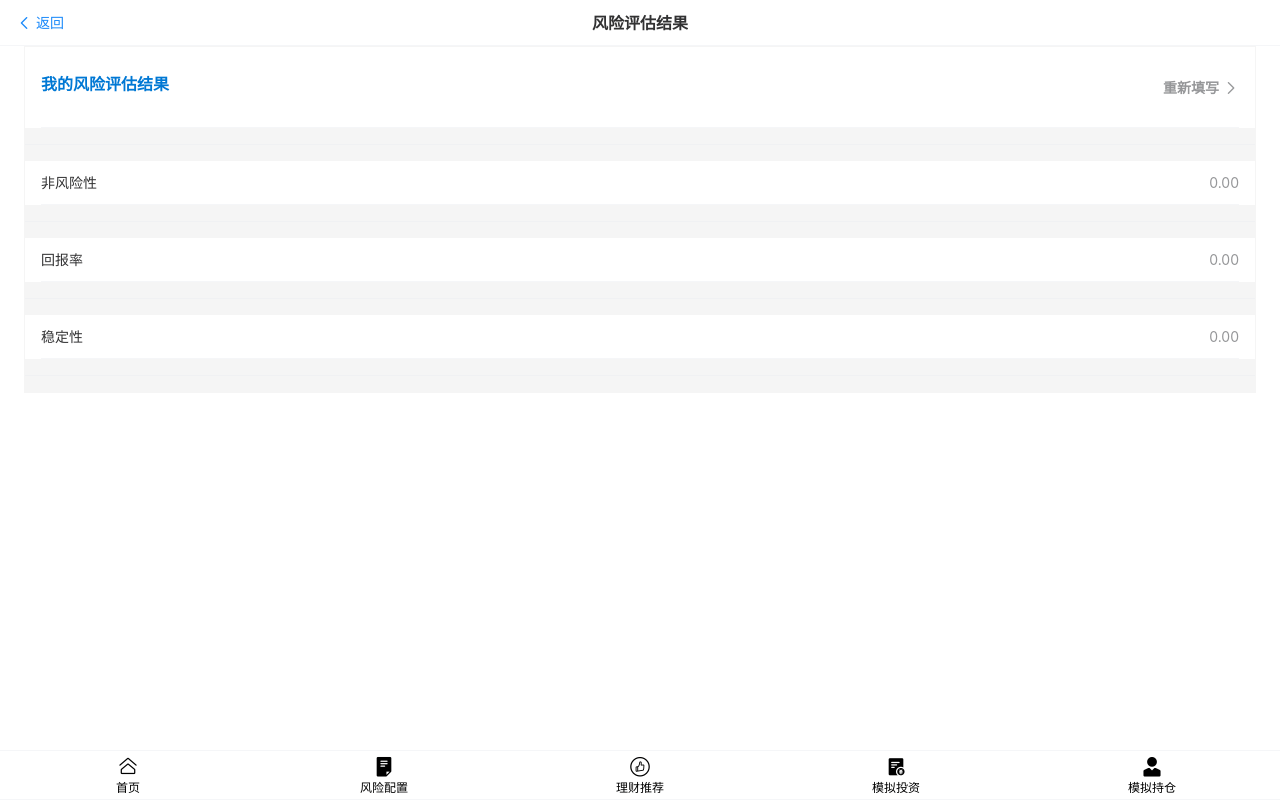
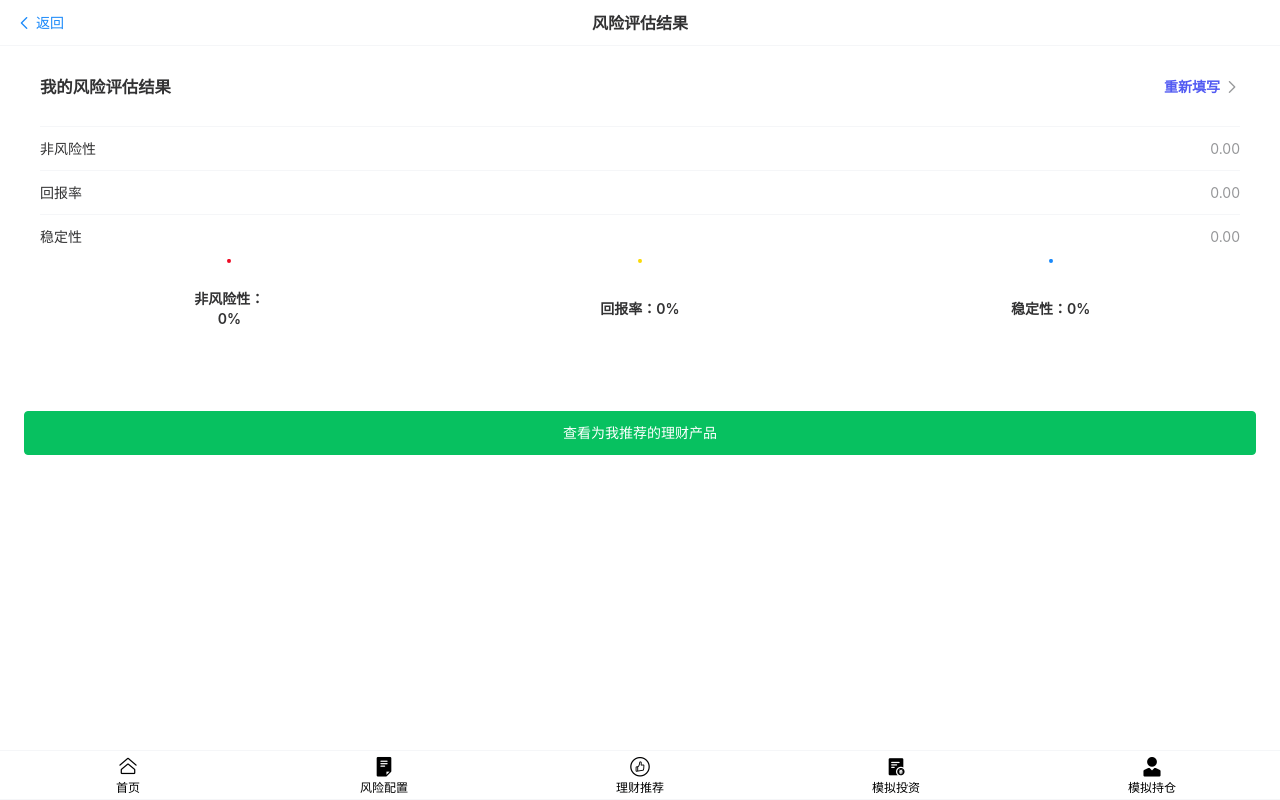
Before and after one commit to suns-18/Xindong-invest-assistant-front-h5, a Vue app: page /riskConfig/result in a window 1280 px wide. Built offline with nearby package versions, Linux system fonts and the light colour scheme; no server answers.

Commit message:
fix: fixed a bundle of mistake

```diff
--- a/components.d.ts
+++ b/components.d.ts
@@ -14,6 +14,7 @@ declare module 'vue' {
     VanCard: typeof import('vant/es')['Card']
     VanCell: typeof import('vant/es')['Cell']
     VanCellGroup: typeof import('vant/es')['CellGroup']
+    VanCircle: typeof import('vant/es')['Circle']
     VanCol: typeof import('vant/es')['Col']
     VanDivider: typeof import('vant/es')['Divider']
     VanField: typeof import('vant/es')['Field']
--- a/src/pages/mainLayout/ISGoPurchase.vue
+++ b/src/pages/mainLayout/ISGoPurchase.vue
@@ -85,7 +85,7 @@ initComponent()
                         ></van-field>
                     </van-col>
                     <van-col span="4"></van-col>
-                    <van-col span="8" :align="'center'">
+                    <van-col span="8" style="text-align: right;justify-content: right">
                         <van-stepper v-model="tRecord.amount"
                                      theme="round"/>
                     </van-col>
--- a/src/pages/mainLayout/ISPossesion.vue
+++ b/src/pages/mainLayout/ISPossesion.vue
@@ -107,7 +107,7 @@ initComponent()
                         <van-icon name="eye-o"/>
                     </template>
                     <template #text>
-                        <span>{{ stat.totalAssets.toFixed(2) }}</span>
+                        <span>￥{{ stat.totalAssets.toFixed(2) }}</span>
                     </template>
                 </van-grid-item>
                 <van-grid-item>
@@ -115,7 +115,7 @@ initComponent()
                         <span>总市值</span>
                     </template>
                     <template #text>
-                        <span>{{ stat.totalCurrentPrice.toFixed(2) }}</span>
+                        <span>￥{{ stat.totalCurrentPrice.toFixed(2) }}</span>
                     </template>
                 </van-grid-item>
                 <van-grid-item>
@@ -123,7 +123,7 @@ initComponent()
                         <span>当日参考盈亏</span>
                     </template>
                     <template #text>
-                        <span>{{ stat.dailyProfit.toFixed(2) }}</span>
+                        <span>￥{{ stat.dailyProfit.toFixed(2) }}</span>
                     </template>
                 </van-grid-item>
             </van-grid>
@@ -131,7 +131,7 @@ initComponent()
             <table>
                 <thead>
                 <tr>
-                    <th>产品名 </th>
+                    <th>产品名</th>
                     <th>盈亏情况</th>
                     <th>持有数量</th>
                     <th>成本<br/>现价</th>
@@ -154,7 +154,8 @@ initComponent()
                     </td>
                     <td>{{ item.amount }}</td>
                     <td>￥{{ item.purchasePrice }}<br/>
-                        ￥{{ item.product.price }}</td>
+                        ￥{{ item.product.price }}
+                    </td>
                     <td>{{ localTime(item.purchaseDate) }}</td>
                     <td>
                         <van-button type="danger"
--- a/src/pages/mainLayout/InvestSimulation.vue
+++ b/src/pages/mainLayout/InvestSimulation.vue
@@ -7,8 +7,7 @@ import axios from "../../ts/axios.ts"
 import Product from "../../ts/model.ts"
 
 
-
-const initComponent = async() => {
+const initComponent = async () => {
     getList()
 }
 
@@ -27,14 +26,14 @@ const goPurchase = (productId: number) => {
     router.push(`/investSimulation/goPurchase/${productId}`)
 }
 
-const cancelFav = async (item: Product)=>{
+const cancelFav = async (item: Product) => {
     let res = await axios.post('/product/changeFavState',
         {
             id: item.id,
             state: item.state
         })
 
-    if(!res.data["code"]){
+    if (!res.data["code"]) {
         showFailToast(res.data["msg"])
         return
     }
@@ -44,10 +43,10 @@ const cancelFav = async (item: Product)=>{
     await getList()
 }
 
-const getList = async ()=>{
+const getList = async () => {
     let res = await axios.get("/product/fav")
 
-    if(!res.data["code"]){
+    if (!res.data["code"]) {
         showFailToast(res.data["msg"])
         return
     }
@@ -77,29 +76,34 @@ onMounted(() => {
                 >
                     <template #price>
                         <h2 style="color:orangered">
-                    ￥{{item.price}}
+                            ￥{{ item.price }}
                         </h2>
                     </template>
                 </van-card>
             </van-col>
             <van-col span="5">
                 <van-row>
-                    <van-col>
-                        <van-button type="danger"
+                    <van-col span="24">
+                        <van-button
                                 @click="cancelFav(item)"
                                 block
+                                color="linear-gradient(to right, #ff6034, #ee0a24)"
                                 size="large">
-                    <van-icon name="cross"></van-icon> <br/>
+                            <van-icon name="cross"></van-icon>
+                            <br/>
                             取消收藏
-                </van-button></van-col>
+                        </van-button>
+                    </van-col>
                 </van-row>
                 <van-row>
-                    <van-col>
-                        <van-button type="primary"
+                    <van-col span="24">
+                        <van-button
                                 @click="goPurchase(item.id)"
                                 block
+                                color="linear-gradient(to right, #81CAFE, #0396ff)"
                                 size="large">
-                    <van-icon name="cart"></van-icon> <br/>
+                            <van-icon name="cart"></van-icon>
+                            <br/>
                             点击购买
                         </van-button>
                     </van-col>
--- a/src/pages/mainLayout/RecommendDetail.vue
+++ b/src/pages/mainLayout/RecommendDetail.vue
@@ -44,7 +44,7 @@ const link = ref({
 const purchase = async (item: Product) => {
     try {
 
-        const res = await axios.get(`/product/findParamById?id=${item.id}`);
+        const res = await axios.get(`/product/getParamById?id=${item.id}`);
         if (res.data.code === 200) {
             link.value = res.data["data"]
             console.log(link.value.param)
@@ -60,13 +60,16 @@ const purchase = async (item: Product) => {
 //动态按钮设置
 const ButtonColor = ref("linear-gradient(to right, #81CAFE, #0396ff)");
 const ButtonText = ref('添加收藏');
+const ButtonIcon = ref("")
 const setButtonStyle = (sign: boolean) => {
     if (!sign) {
         ButtonColor.value = "linear-gradient(to right, #ff6034, #ee0a24)"
         ButtonText.value = "取消收藏";
+        ButtonIcon.value = "cross"
     } else {
         ButtonColor.value = "linear-gradient(to right, #81CAFE, #0396ff)"
         ButtonText.value = "添加收藏";
+        ButtonIcon.value = "plus"
     }
 }
 const setFavorite = async (item: Product) => {//添加收藏
@@ -119,8 +122,8 @@ initComponent();
         <van-cell title="产品名" :value="product.name"/>
         <van-cell title="描述" :value="product.details"/>
         <van-cell title="价格" :value="product.price"/>
-        <van-cell title="回报率" :value="`${product.returnRate}%`"/>
-        <van-cell title="灵活度" :value="`${product.flexibility}年`"/>
+        <van-cell title="回报率" :value="`${product.returnRate}`"/>
+        <van-cell title="灵活度" :value="`${product.flexibility}`"/>
         <van-cell title="非风险性" :value="product.antiRisk"/>
         <div style="padding: 1rem">
             <van-button
--- a/src/pages/mainLayout/RiskResult.vue
+++ b/src/pages/mainLayout/RiskResult.vue
@@ -1,38 +1,70 @@
 <template>
-  <div class="risk-analysis">
+    <div>
         <van-cell center is-link @click="redirectToRiskConfig">
             <template #title>
-        <h2 class="analysis-title">我的风险评估结果</h2>
+                <h3>我的风险评估结果</h3>
             </template>
             <template #value>
-        <a><h4>重新填写</h4></a>
+                <a><h4 style="color: #535bf2">重新填写</h4></a>
             </template>
         </van-cell>
 
         <!-- 显示风险评估结果 -->
-    <van-divider />
-    <van-cell center title="非风险性" :value="result.antiRisk.toFixed(2)" />
-    <van-divider />
+        <van-cell center title="非风险性" :value="result.antiRisk.toFixed(2)"/>
 
-    <van-cell center title="回报率" :value="result.returnRate.toFixed(2)" />
-    <van-divider />
+        <van-cell center title="回报率" :value="result.returnRate.toFixed(2)"/>
 
-    <van-cell center title="稳定性" :value="result.stability.toFixed(2)" />
-    <van-divider />
+        <van-cell center title="稳定性" :value="result.stability.toFixed(2)"/>
     </div>
+    <van-row>
+        <van-col span="8" style="text-align: center">
+            <van-circle
+                    color="#ee0a24"
+                    v-model:current-rate="resultRate.antiRisk"
+                    :text="`非风险性：${resultRate.antiRisk.toFixed(0)}%`"
+            />
+        </van-col>
+        <van-col span="8" style="text-align: center">
+            <van-circle
+                    color="#FADA07"
+                    v-model:current-rate="resultRate.returnRate"
+                    :text="`回报率：${resultRate.returnRate.toFixed(0)}%`"
+            />
+        </van-col>
+        <van-col span="8" style="text-align: center">
+            <van-circle
+                    v-model:current-rate="resultRate.stability"
+                    :text="`稳定性：${resultRate.stability.toFixed(0)}%`"
+            />
+        </van-col>
+
+    </van-row>
+    <van-button @click="router.push('/recommend')"
+                block
+                style="margin-block:3rem"
+                type="success">
+        查看为我推荐的理财产品
+    </van-button>
 </template>
 
 <script setup lang="ts">
 import router from "../../ts/router.ts";
-import { ref } from "vue";
+import {computed, ref} from "vue";
 import axios from "../../ts/axios.ts";
-import { showFailToast } from "vant";
+import {showFailToast} from "vant";
 
 const result = ref({
     antiRisk: 0,
     stability: 0,
     returnRate: 0
 });
+const resultRate = computed(() => {
+    return {
+        antiRisk: (result.value.antiRisk * 100),
+        stability: (result.value.stability * 100),
+        returnRate: (result.value.returnRate * 100)
+    }
+})
 
 const initComponent = async () => {
     try {
```
Lines whose indentation alone changed are shown as unchanged.
